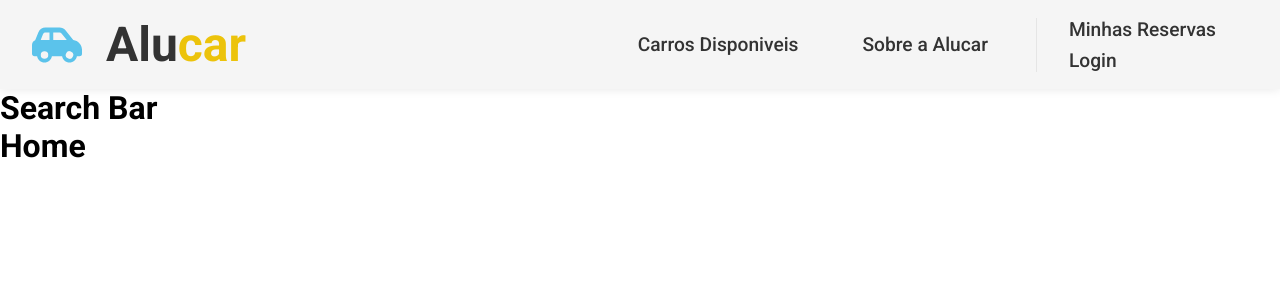
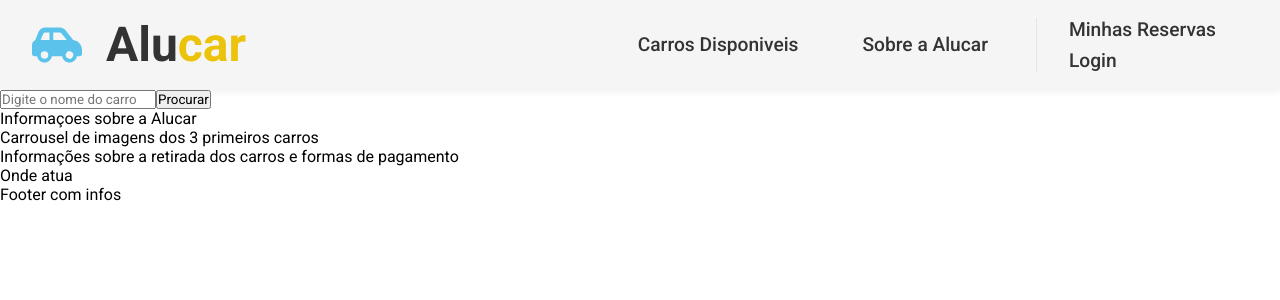
Before and after one commit to gabgaleski/projectGPM, a React (Vite) app in the folder app/frontend/: page / in a window 1280 px wide. Shown: the top 300 px of the page. Built offline with nearby package versions, Linux system fonts and the light colour scheme.

Commit message:
feat: Implementa esqueleto da page Home

```diff
--- a/app/frontend/src/Pages/Home.tsx
+++ b/app/frontend/src/Pages/Home.tsx
@@ -6,7 +6,13 @@ function Home() {
     <>
       <Header />
       <SearchBar />
-      <h1>Home</h1>
+      <section>
+        <p>Informaçoes sobre a Alucar</p>
+        <p>Carrousel de imagens dos 3 primeiros carros</p>
+        <p>Informações sobre a retirada dos carros e formas de pagamento</p>
+        <p>Onde atua</p>
+        <p>Footer com infos</p>
+      </section>
     </>
   );
 }
--- a/app/frontend/src/Types/provierTypes.ts
+++ b/app/frontend/src/Types/provierTypes.ts
@@ -3,3 +3,8 @@ import { ReactNode } from "react"
 export type ReactPropsType = {
   children: ReactNode
 }
+
+export type ContextType = {
+  user: string;
+  setUser: (newState: string) => void;
+}
--- a/app/frontend/src/components/SearchBar.tsx
+++ b/app/frontend/src/components/SearchBar.tsx
@@ -1,5 +1,10 @@
 function SearchBar() {
-    return ( <h1>Search Bar</h1> );
+    return (
+      <form>
+          <input type="search" placeholder="Digite o nome do carro" />
+          <button type="button">Procurar</button>
+      </form>
+    );
 }
 
 export default SearchBar;
--- a/app/frontend/src/context/Context.tsx
+++ b/app/frontend/src/context/Context.tsx
@@ -1,17 +1,12 @@
 import { createContext, useState, useMemo } from "react";
-import { ReactPropsType } from "../Types/provierTypes";
+import { ReactPropsType, ContextType } from "../Types/provierTypes";
 
 const initialValue = {
   user: '',
   setUser: () => {},
 }
 
-type UserContextType = {
-  user: string;
-  setUser: (newState: string) => void;
-}
-
-export const CreateContext = createContext<UserContextType>(initialValue);
+export const CreateContext = createContext<ContextType>(initialValue);
 
 function ContextProvider({ children }: ReactPropsType) {
   const [user, setUser] = useState(initialValue.user);
```
